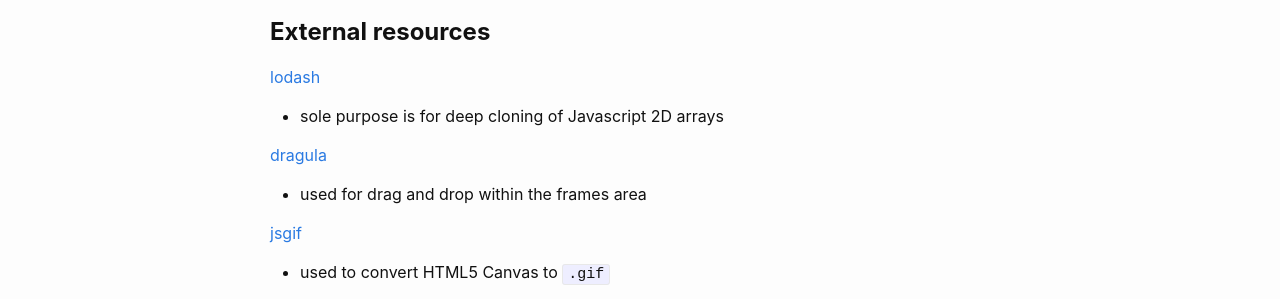
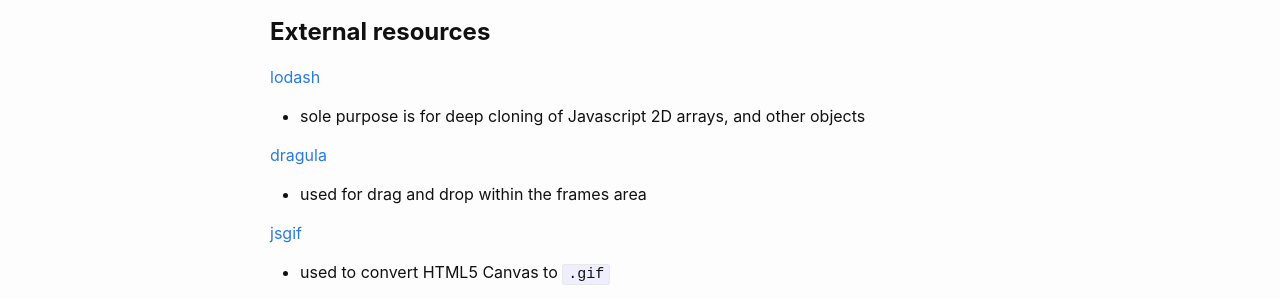
Before and after one commit to weiseng18/archived-blog, a Jekyll site: the page built from _projects/pixelart.md, in a window 1280 px wide. Shown: the part 556-855 px from the top of the page. Built offline with Jekyll 4.4.1, drawn with Linux system fonts in a browser that asks for light colours.

Commit message:
[projects] add to pixelart that lodash was used to deep clone javascript objects

```diff
--- a/_projects/pixelart.md
+++ b/_projects/pixelart.md
@@ -25,7 +25,7 @@ It includes:
 
 [lodash](https://github.com/lodash/lodash)
 
-* sole purpose is for deep cloning of Javascript 2D arrays
+* sole purpose is for deep cloning of Javascript 2D arrays, and other objects
 
 [dragula](https://github.com/bevacqua/dragula)
 
```
